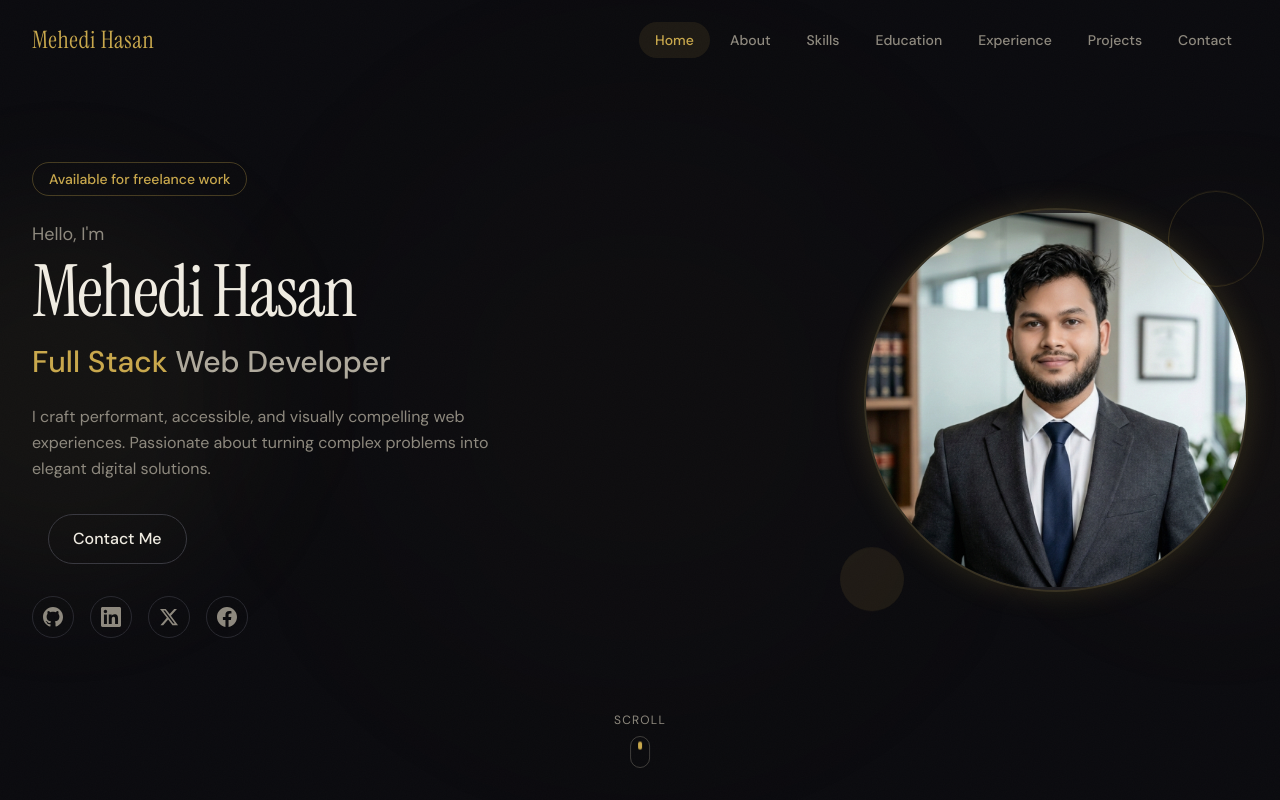
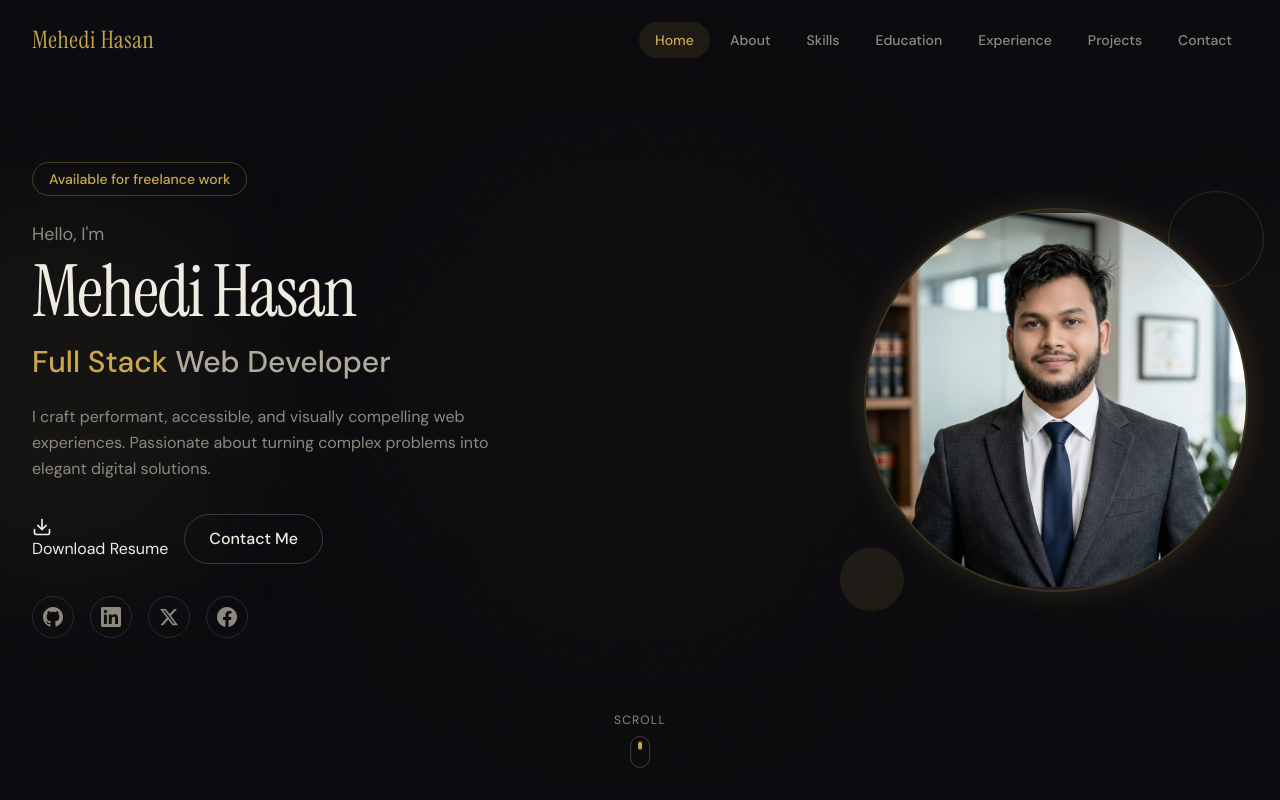
Before and after one commit to mehedihasanv/portfolio, a Next.js app: page / in a window 1280 px wide. Shown: the top 800 px of the page. Built offline with nearby package versions, Linux system fonts and the light colour scheme.

Commit message:
Updated download button

```diff
--- a/app/components/Hero.tsx
+++ b/app/components/Hero.tsx
@@ -112,7 +112,8 @@ export default function Hero() {
                   rel="noopener noreferrer"
                   className="..."
                 >
-                  {" "}
+                  <DownloadIcon />
+                  Download Resume
                 </a>
                 <a
                   href="#contact"
```
